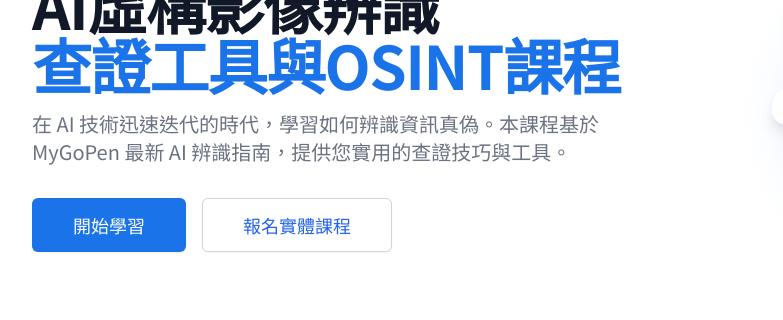
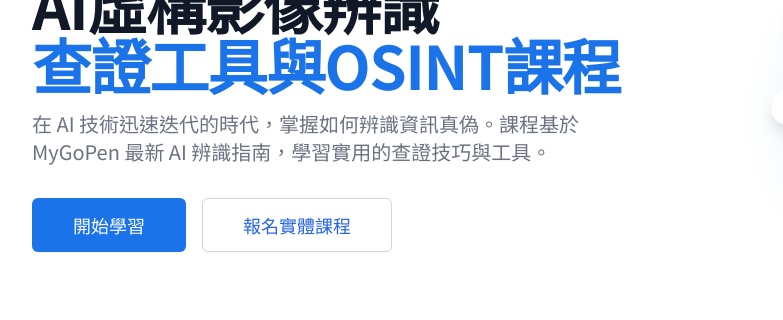
Before and after one commit to mygopen/class, a plain HTML site: page index.html in a window 1280 px wide. Shown: the part 176-496 px from the top of the page, 0-783 px from the left. Drawn offline with nearby package versions, Linux system fonts and the light colour scheme.

Commit message:
wording title

```diff
--- a/index.html
+++ b/index.html
@@ -131,7 +131,7 @@
                     AI虛構影像辨識<br><span class="google-blue">查證工具與OSINT課程</span>
                 </h1>
                 <p class="mt-4 max-w-2xl text-xl text-gray-500 mx-auto lg:mx-0">
-                    在 AI 技術迅速迭代的時代，學習如何辨識資訊真偽。本課程基於 MyGoPen 最新 AI 辨識指南，提供您實用的查證技巧與工具。
+                    在 AI 技術迅速迭代的時代，掌握如何辨識資訊真偽。課程基於 MyGoPen 最新 AI 辨識指南，學習實用的查證技巧與工具。
                 </p>
                 <div class="mt-8 flex justify-center lg:justify-start gap-4">
                     <a href="#catalog" class="google-btn px-8 py-3 border border-transparent text-base font-medium rounded-md shadow-sm md:text-lg md:px-10">
```
